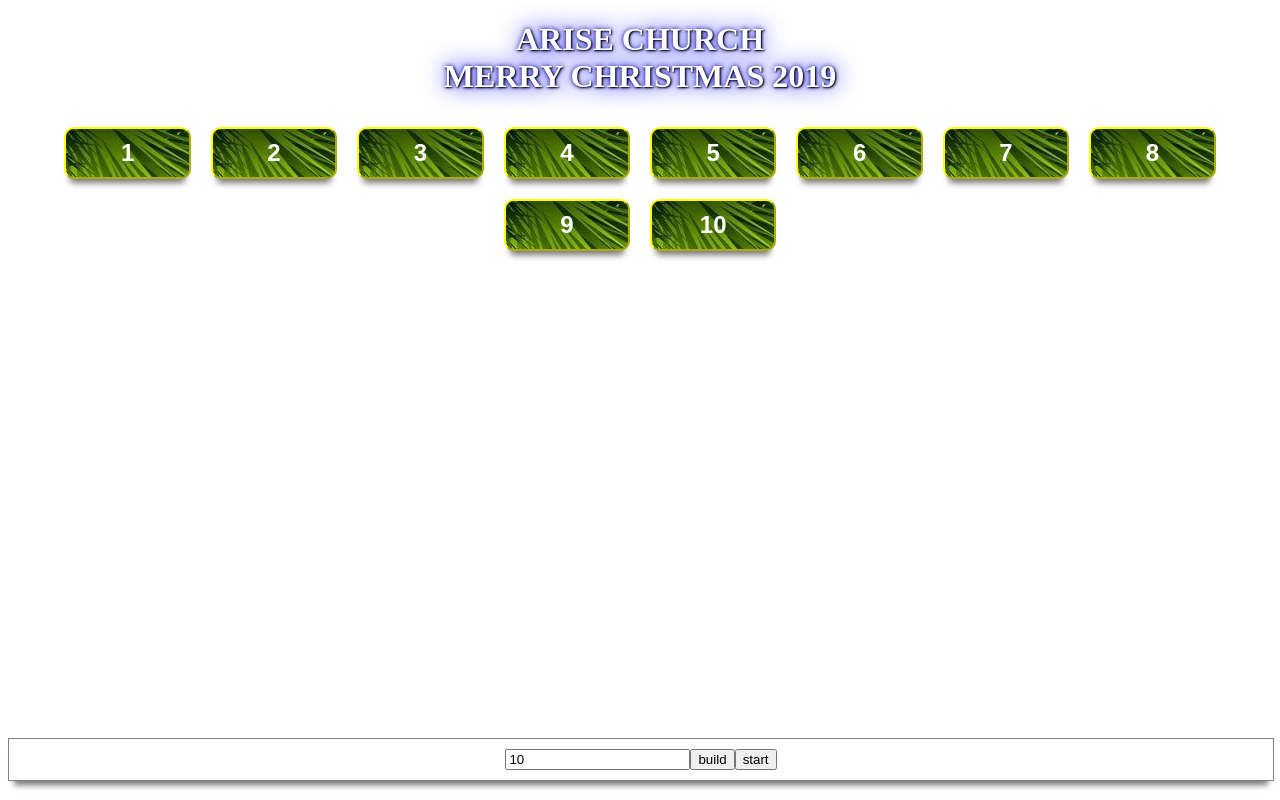
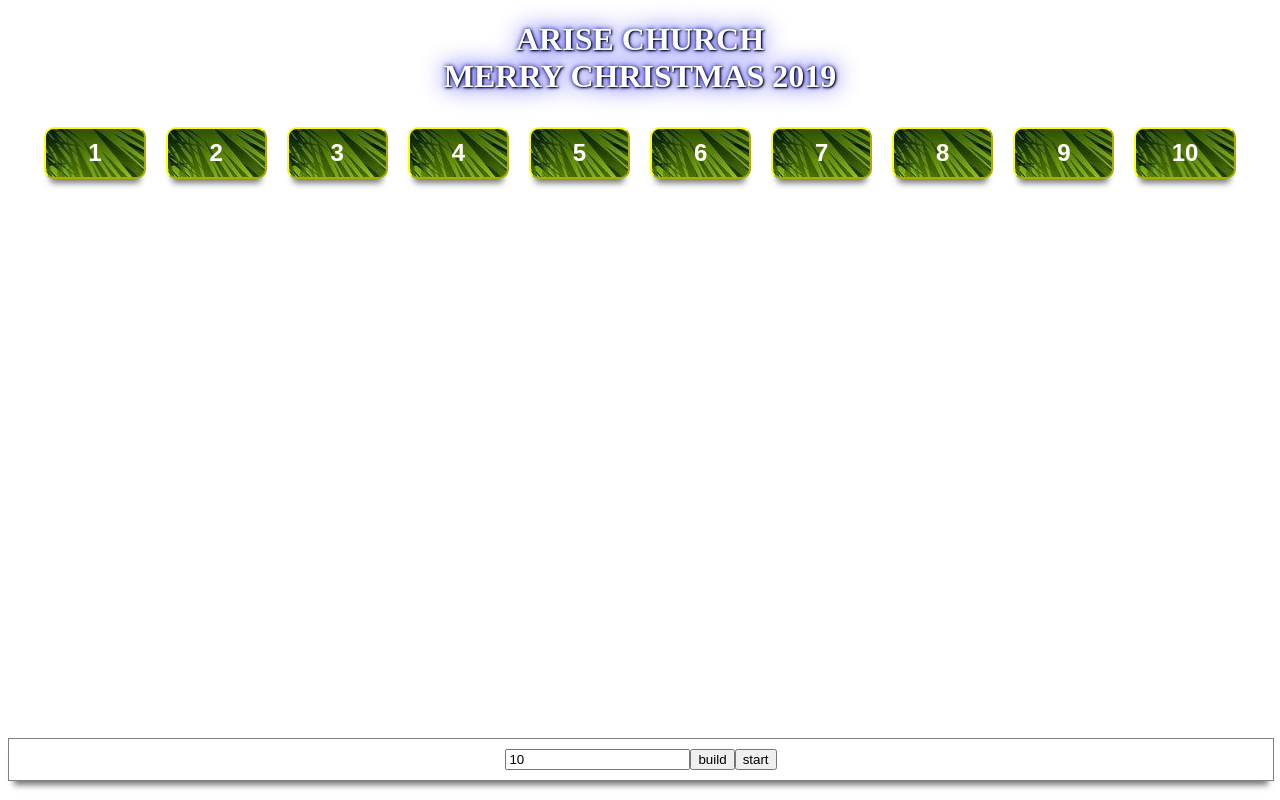
Before and after one commit to nathanvo83/arise-event-team, a React (Create React App) app: page / in a window 1280 px wide. Both pictures are taken after a click on the button "build". Built offline with nearby package versions, Linux system fonts and the light colour scheme.

Commit message:
Update style.css

```diff
--- a/src/asset/style.css
+++ b/src/asset/style.css
@@ -36,7 +36,7 @@ body {
 }
 
 .number {
-  width: 10%;
+  width: 8%;
   font-size: 1.5rem;
   color: #ffffff;
   font-weight: bolder;
```
